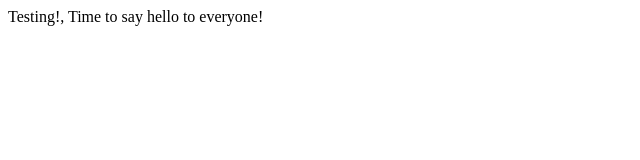
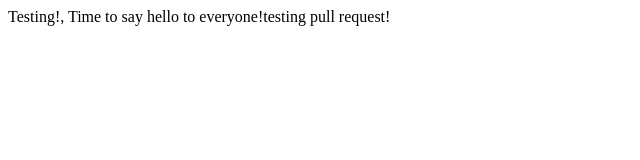
Before and after one commit to Okeoma-Princess/lecture1, a plain HTML site: page index.html in a window 1280 px wide. Shown: the whole page, without its empty margins (0-640 px from the left). Drawn offline with Linux system fonts and the light colour scheme.

Commit message:
Update index.html

```diff
--- a/index.html
+++ b/index.html
@@ -6,6 +6,6 @@
         </title>
     </head>
     <body>
-       Testing!, Time to say hello to everyone!
+       Testing!, Time to say hello to everyone!testing pull request!
     </body>
 </html>
```
